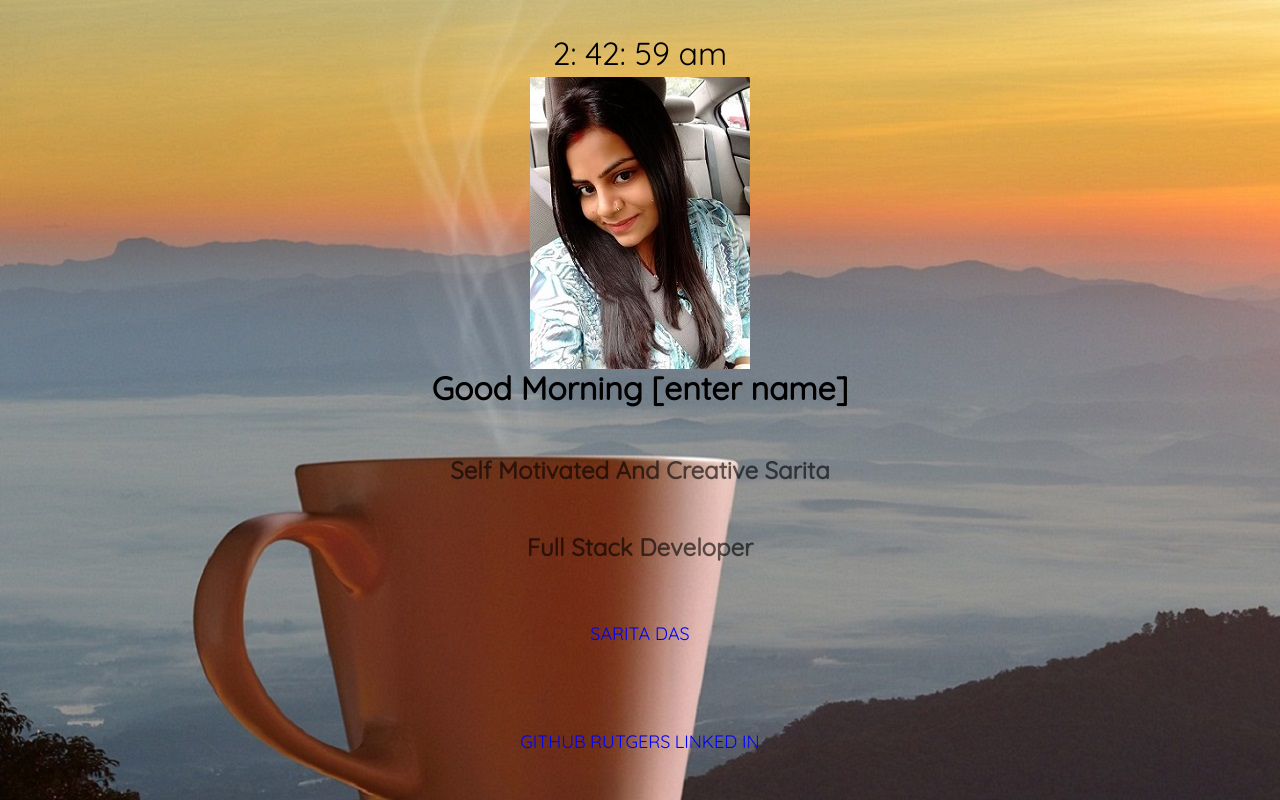
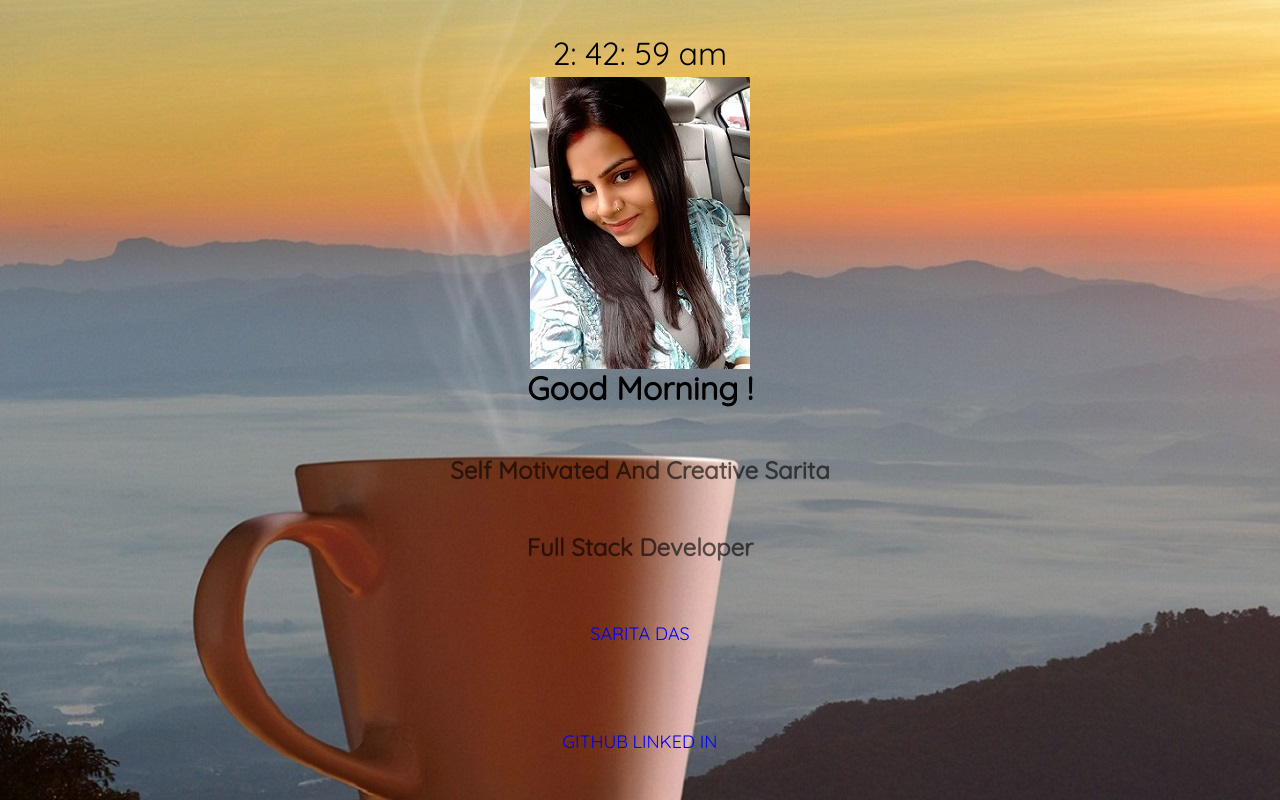
Before and after one commit to sarita87das/Updated-Portfolio, a plain HTML site: page index.html in a window 1280 px wide. Drawn offline with nearby package versions, Linux system fonts and the light colour scheme.

Commit message:
made changes in focusable element and commented out getName()

```diff
--- a/index.html
+++ b/index.html
@@ -23,7 +23,7 @@
     <img src="portpic.JPG" alt="picture of sarita">
     <h1>
         <span id="greeting"> </span>
-        <span id="name" contenteditable="true"> Hello, Sarita Das </span>
+        <span id="name" contenteditable="true">! </span>
     </h1>
     <h2>Self Motivated And Creative Sarita</h2>
     <h2 id="focus" contenteditable="true">Full Stack Developer</h2>
@@ -35,7 +35,6 @@
 
     <div class="footer-copyright text-center py-3 footer-text">
         <a class="footer-text" href="https://github.com/sarita87das">GITHUB</a>
-        <a class="footer-text" href="https://bootcamp.rutgers.edu/">RUTGERS</a>
         <a class="footer-text" href="https://www.linkedin.com/in/sarita-das-65b1351a6/">LINKED IN</a>
 
 
--- a/script.js
+++ b/script.js
@@ -115,4 +115,4 @@ focus.addEventListener('blur', setFocus);
 showTime();
 console.log(showTime);
 setBgGreet();
-getName();
+// getName();
```
